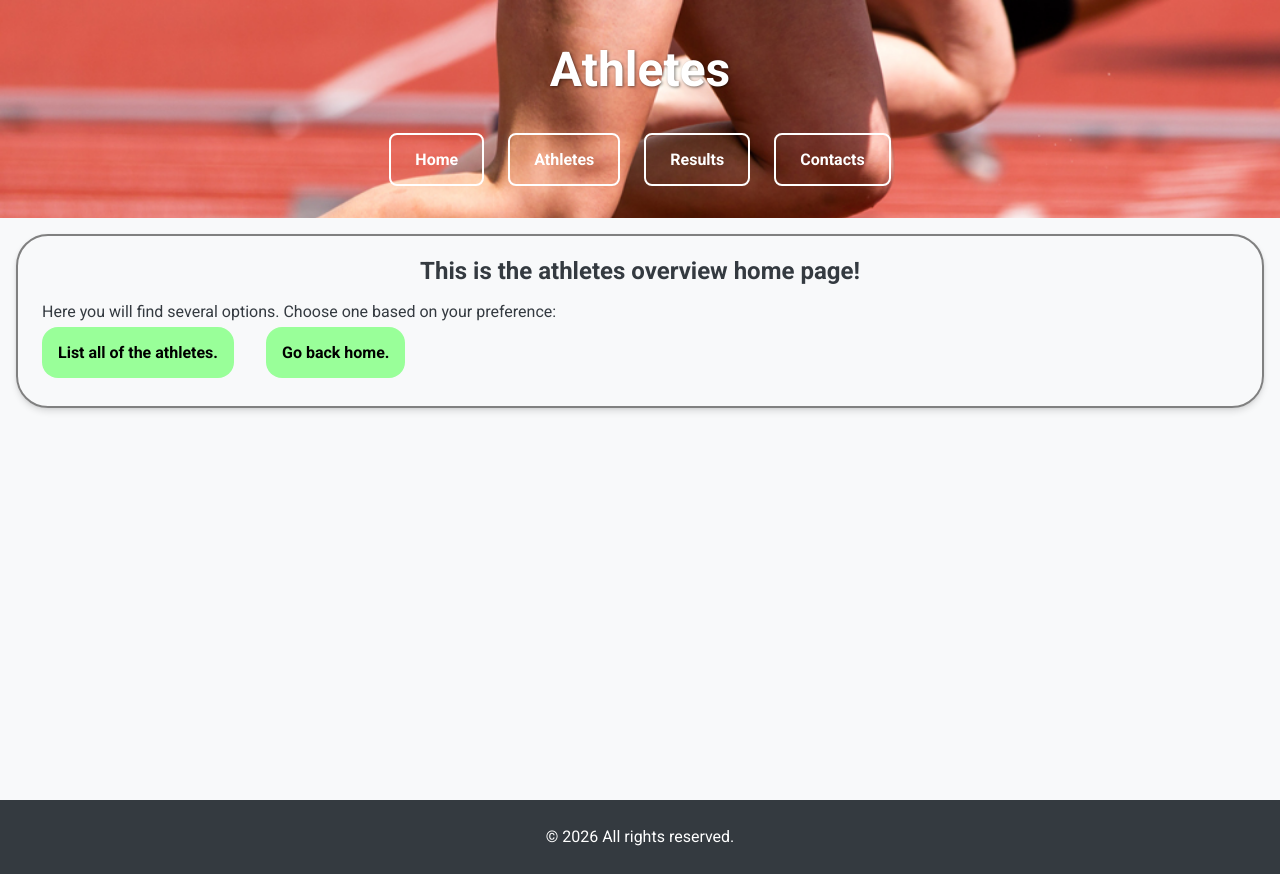
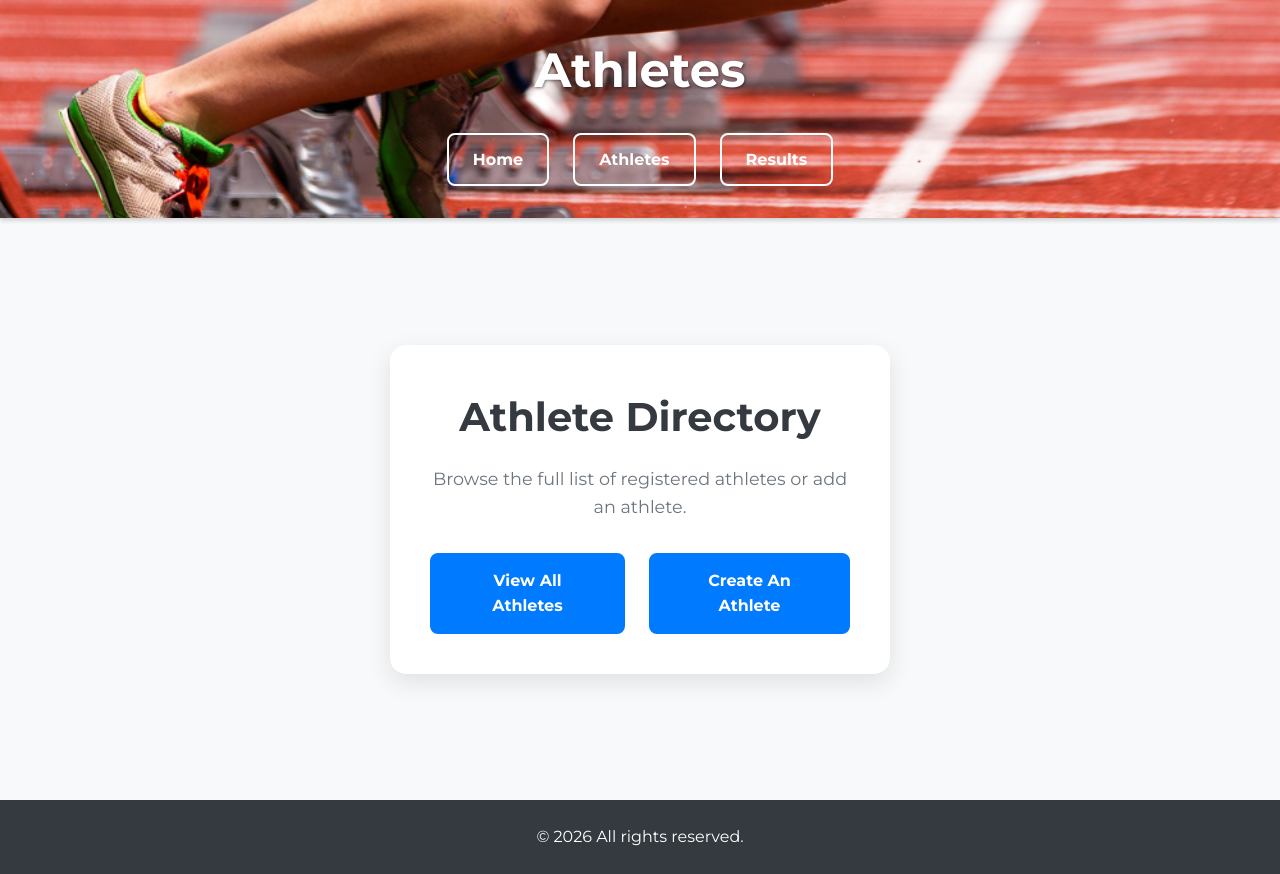
Before and after one commit to draganovdimitar2/AthleticsSiteSoftUni, a Django app: page /athletes/ in a window 1280 px wide. Run offline with Django 5.2, Linux system fonts and the light colour scheme.

Commit message:
feat: Implement responsive design and UI/UX enhancements

```diff
--- a/static/athletes/css/athletes-list.css
+++ b/static/athletes/css/athletes-list.css
@@ -13,3 +13,10 @@ th {
 td {
     padding: 0.2em;
 }
+
+.no-data-message {
+    text-align: center;
+    margin-top: 2em;
+    font-size: 1.5em;
+    color: var(--secondary-color);
+}
--- a/static/athletes/css/athletes-overview.css
+++ b/static/athletes/css/athletes-overview.css
@@ -1,40 +1,61 @@
 .athletes-overview {
-    margin: 1em;
-    padding: 1em;
     display: flex;
-    flex-direction: column;
     justify-content: center;
     align-items: center;
-
-    border: 2px solid grey;
-    box-shadow: 0 4px 6px rgba(0, 0, 0, 0.1),
-            0 1px 3px rgba(0, 0, 0, 0.08);
-    border-radius: 2em;
+    padding: 2rem;
+    flex-grow: 1;
 }
 
-.athletes-overview-inner-wrapper {
-    display: flex;
-    flex-direction: column;
-    align-self: flex-start;
-    padding: 0.5em;
+.overview-card {
+    background-color: white;
+    padding: 2.5rem;
+    border-radius: 1rem;
+    box-shadow: 0 8px 24px rgba(0, 0, 0, 0.1);
+    text-align: center;
+    max-width: 500px;
+    width: 100%;
+    transition: transform 0.3s ease, box-shadow 0.3s ease;
 }
+
+.overview-card:hover {
+    transform: translateY(-5px);
+    box-shadow: 0 12px 32px rgba(0, 0, 0, 0.15);
+}
+
+.overview-card h1 {
+    font-size: 2.5rem;
+    color: var(--dark-color);
+    margin-bottom: 1rem;
+}
+
+.overview-card p {
+    font-size: 1.1rem;
+    color: var(--secondary-color);
+    margin-bottom: 2rem;
+}
+
 .athletes-overview-btns-wrapper {
     display: flex;
-    gap: 2em;
-    margin-top: 1em;
-    margin-bottom: 1em;
+    justify-content: center;
+    gap: 1.5rem;
+    list-style: none;
+    padding: 0;
+    margin: 0;
 }
-.btn-a-el {
-    list-style: none;
+
+.btn-a-el a {
+    display: inline-block;
+    text-decoration: none;
+    background-color: var(--primary-color);
+    color: white;
+    padding: 0.8rem 1.8rem;
+    border-radius: 0.5rem;
+    font-weight: 700;
+    transition: background-color 0.3s ease, transform 0.2s ease;
+    border: 2px solid var(--primary-color);
 }
-.btn-a-el a{
-    text-decoration: none;
-    background-color: #99FF99;
-    padding: 1em;
-    color: black;
-    border-radius: 1em;
-    font-weight: bold;
+
+.btn-a-el a:hover {
+    background-color: #0056b3; /* A slightly darker shade of the primary color */
+    transform: translateY(-2px);
 }
-.btn-a-el a:hover{
-    background-color: rgb(204, 204, 0);
-}
--- /dev/null
+++ b/static/athletes/css/responsive.css
@@ -0,0 +1,23 @@
+@media (max-width: 1200px) {
+    .table-container {
+        overflow-x: auto;
+    }
+
+    .create-athlete-section {
+        margin: 1.5em auto 3em auto;
+        padding: 1em;
+    }
+
+    .overview-card {
+        padding: 1.5rem;
+    }
+
+    .overview-card h1 {
+        font-size: 2rem;
+    }
+
+    .athletes-overview-btns-wrapper {
+        flex-direction: column;
+        gap: 1rem;
+    }
+}
--- a/static/css/base.css
+++ b/static/css/base.css
@@ -1,4 +1,5 @@
-@import url('https://fonts.googleapis.com/css2?family=Roboto:wght@300;400;700&display=swap');
+@import url('responsive.css');
+@import url('https://fonts.googleapis.com/css2?family=Montserrat:wght@300;400;700&display=swap');
 
 :root {
     --primary-color: #007bff;
@@ -14,12 +15,11 @@
 }
 
 html, body {
-    height: 100%;
     margin: 0;
 }
 
 body {
-    font-family: "Roboto", sans-serif;
+    font-family: "Montserrat", sans-serif;
     line-height: 1.6;
     background-color: var(--light-color);
     color: var(--dark-color);
@@ -28,19 +28,23 @@ body {
 .wrapper {
     display: flex;
     flex-direction: column;
-    min-height: 100%;
-    flex-grow: 1;
+    min-height: 100vh;
 }
 
 .navbar {
+    position: sticky;
+    top: 0;
+    z-index: 1000;
     display: flex;
     flex-direction: column;
     align-items: center;
     justify-content: center;
     background: var(--navbar-bg, linear-gradient(to right, #0056b3, #007bff));
+    background-position: var(--navbar-bg-pos, center);
     background-size: cover;
     height: auto;
     padding: 2rem 0;
+    box-shadow: 0 2px 5px rgba(0,0,0,0.2);
 }
 
 .navbar-title {
--- a/static/css/main.css
+++ b/static/css/main.css
@@ -3,3 +3,4 @@
 @import url(../athletes/css/athletes-list.css);
 @import url(../athletes/css/athletes-overview.css);
 @import url(../athletes/css/athletes-create.css);
+@import url(../athletes/css/responsive.css);
--- a/templates/athletes/create_athlete.html
+++ b/templates/athletes/create_athlete.html
@@ -2,7 +2,7 @@
 {% load static %}
 
 {% block body_attrs %}
-style="--navbar-bg: url('{% static "images/athletes-background.jpg" %}'); --navbar-bg-pos: 55% 63%;"
+style="--navbar-bg: url('{% static "images/athletes-background.jpg" %}'); --navbar-bg-pos: 55% 48%;"
 {% block navbar_title %}List of Athletes{% endblock %}
 {% endblock %}
 
--- a/templates/athletes/list_athletes.html
+++ b/templates/athletes/list_athletes.html
@@ -2,11 +2,12 @@
 {% load static %}
 
 {% block body_attrs %}
-style="--navbar-bg: url('{% static "images/athletes-background.jpg" %}'); --navbar-bg-pos: 55% 63%;"
+style="--navbar-bg: url('{% static "images/athletes-background.jpg" %}'); --navbar-bg-pos: 55% 48%;"
 {% block navbar_title %}List of Athletes{% endblock %}
 {% endblock %}
 
 {% block content %}
+    <div class="table-container">
         <table>
             <thead>
                 <tr>
@@ -25,8 +26,9 @@ style="--navbar-bg: url('{% static "images/athletes-background.jpg" %}'); --navb
                         <td>{{ athlete.gender }}</td>
                     </tr>
                 {% empty %}
-                <h1>No data available at this moment!</h1>
+                    <h1 class="no-data-message">No data available at this moment!</h1>
                 {% endfor %}
             </tbody>
         </table>
+    </div>
 {% endblock %}
--- a/templates/athletes/overview.html
+++ b/templates/athletes/overview.html
@@ -1,23 +1,26 @@
 {% extends 'common/home.html' %}
 {% load static %}
 
+{% block head %}
+    <link rel="stylesheet" href="{% static 'athletes/css/athletes-overview.css' %}">
+{% endblock %}
+
 {% block body_attrs %}
-style="--navbar-bg: url('{% static "images/athletes-background.jpg" %}'); --navbar-bg-pos: 55% 63%;"
+style="--navbar-bg: url('{% static "images/athletes-background.jpg" %}'); --navbar-bg-pos: 55% 48%;"
 {% block navbar_title %}Athletes{% endblock %}
 {% endblock %}
 
 {% block content %}
     <section class="athletes-overview">
-        <h1>This is the athletes overview home page!</h1>
-        <div class="athletes-overview-inner-wrapper">
-            <p>Here you will find several options. Choose one based on your preference:</p>
-
+        <div class="overview-card">
+            <h1>Athlete Directory</h1>
+            <p>Browse the full list of registered athletes or add an athlete.</p>
             <ul class="athletes-overview-btns-wrapper">
                 <li class="btn-a-el">
-                    <a href="{% url 'athletes:list'%}">List all of the athletes.</a>
+                    <a href="{% url 'athletes:list'%}">View All Athletes</a>
                 </li>
-                <li class="btn-a-el">
-                    <a href="{% url 'common:redirect_home'%}">Go back home.</a>
+                <li class="btn-a-el secondary">
+                    <a href="{% url 'athletes:create'%}">Create An Athlete</a>
                 </li>
             </ul>
         </div>
--- a/templates/common/home.html
+++ b/templates/common/home.html
@@ -16,19 +16,15 @@
             <ul>
                 <li><a href="{% url 'common:home_page' %}">Home</a></li>
 
-                <ul>
                 <li class="dropdown">
     <a class="dropael" href="{% url 'athletes:overview' %}">Athletes</a>
     <div class="dropdown-content">
         <a href="{% url 'athletes:list' %}">List</a>
         <a href="{% url 'athletes:create' %}">Create</a>
-                            <a href="#">Link 3</a>
     </div>
 </li>
-                </ul>
 
                 <li><a href="{% url 'results' %}">Results</a></li>
-                <li><a href="#">Contacts</a></li>
             </ul>
         </nav>
         {% block content %}
--- a/templates/records/list.html
+++ b/templates/records/list.html
@@ -2,7 +2,7 @@
 {% load static %}
 
 {% block body_attrs %}
-style="--navbar-bg: url('{% static "images/results-background.jpg" %}'); --navbar-bg-pos: 50% 53%;"
+style="--navbar-bg: url('{% static "images/results-background.jpg" %}'); --navbar-bg-pos: 50% 50%;"
 {% block navbar_title %}Results{% endblock %}
 {% endblock %}
 
```
Also changed, not shown: static/css/responsive.css (added, +59 -0 lines). Lines whose indentation alone changed are shown as unchanged.
